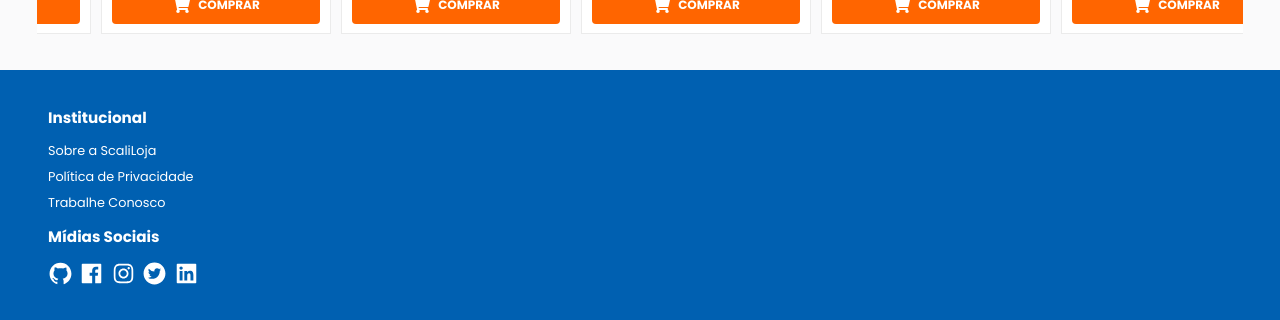
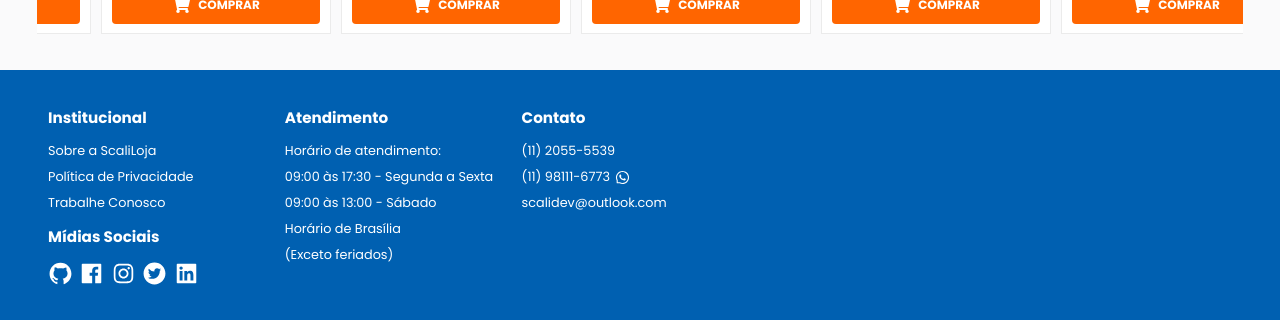
Before and after one commit to Scalibacon/nextjs-store, a Next.js app: page / in a window 1280 px wide. Shown: the part 2252-2572 px from the top of the page. Built offline with nearby package versions, Linux system fonts and the light colour scheme.

Commit message:
small fixes and improvements

```diff
--- a/src/components/Footer/Footer.module.scss
+++ b/src/components/Footer/Footer.module.scss
@@ -1,17 +1,19 @@
 .footer{
   width: 100%;
-  padding: 2rem 3rem;
+  padding: clamp(1rem, 3vw, 2rem) clamp(1.2rem, 4vw, 3rem);
   background-color: rgb(var(--theme-color));
   color: rgb(var(--white));
+  font-size: clamp(0.6rem, 3vw, 0.8rem);
+  overflow-x: auto;
 
   &>main{
-    display: flex;
+    display: grid;
+    grid-template-columns: repeat(5, 1fr);
 
     &>div{
       display: flex;
       flex-direction: column;
       gap: 0.5rem;
-      font-size: 0.8rem;
 
       h4{
         font-size: 0.95rem;
@@ -22,6 +24,13 @@
         filter: brightness(0.85);
       }
     }
+
+    p{
+      display: flex;
+      align-items: center;
+      gap: 0.3rem;
+      white-space: nowrap;
+    }
   }
 }
 
--- a/src/components/Footer/index.tsx
+++ b/src/components/Footer/index.tsx
@@ -1,4 +1,4 @@
-import { AiFillGithub, AiFillFacebook, AiOutlineInstagram, AiFillTwitterCircle, AiFillLinkedin } from 'react-icons/ai';
+import { AiFillGithub, AiFillFacebook, AiOutlineInstagram, AiFillTwitterCircle, AiFillLinkedin, AiOutlineWhatsApp } from 'react-icons/ai';
 import styles from './Footer.module.scss';
 
 const Footer = () => {
@@ -20,6 +20,22 @@ const Footer = () => {
             <a><AiFillLinkedin size={25} /></a>
           </div>
         </div>
+
+        <div>
+          <h4>Atendimento</h4>
+          <p>Horário de atendimento:</p>
+          <p>09:00 às 17:30 - Segunda a Sexta</p>
+          <p>09:00 às 13:00 - Sábado</p>
+          <p>Horário de Brasília</p>
+          <p>(Exceto feriados)</p>
+        </div>
+
+        <div>
+          <h4>Contato</h4>
+          <p>(11) 2055-5539</p>
+          <p>(11) 98111-6773 <AiOutlineWhatsApp size={15} /></p>
+          <p>scalidev@outlook.com</p>
+        </div>
       </main>
 
     </footer>
--- a/src/pages/_app.tsx
+++ b/src/pages/_app.tsx
@@ -1,8 +1,18 @@
 import '../global/global.scss'
 import type { AppProps } from 'next/app'
+import Head from 'next/head';
 
 function MyApp({ Component, pageProps }: AppProps) {
-  return <Component {...pageProps} />
+  return (
+    <>
+      <Head>
+        <title>ScaliLoja</title>
+        <link rel="shortcut icon" href="./favicon.ico" />
+      </Head>
+
+      <Component {...pageProps} />
+    </>
+  )
 }
 
 export default MyApp;
--- a/src/pages/index.tsx
+++ b/src/pages/index.tsx
@@ -28,11 +28,6 @@ const Home: NextPage<HomePageProps> = ({
 }: HomePageProps) => {
   return (
     <>
-      <Head>
-        <title>ScaliLoja</title>
-        <link rel="shortcut icon" href="./favicon.ico" />
-      </Head>
-
       <Header />
 
       <section id="pageMain">
--- a/src/pages/product/[id].tsx
+++ b/src/pages/product/[id].tsx
@@ -14,6 +14,7 @@ import { useRouter } from "next/router";
 import Product from "../../types/Product";
 import MOCKED_PRODUCTS from '../../utils/MOCKED_PRODUCTS.json';
 import Footer from "../../components/Footer";
+import Head from "next/head";
 
 type ProductProps = {
   product: Product
@@ -44,6 +45,10 @@ const Product: NextPage<ProductProps> = ({
 
   return (
     <>
+      <Head>
+        <title>{ product.name }</title>
+      </Head>
+
       <Header />
       <div className={styles.productContainer} id="pageMain">
         <section className={styles.infoContainer}>
```
